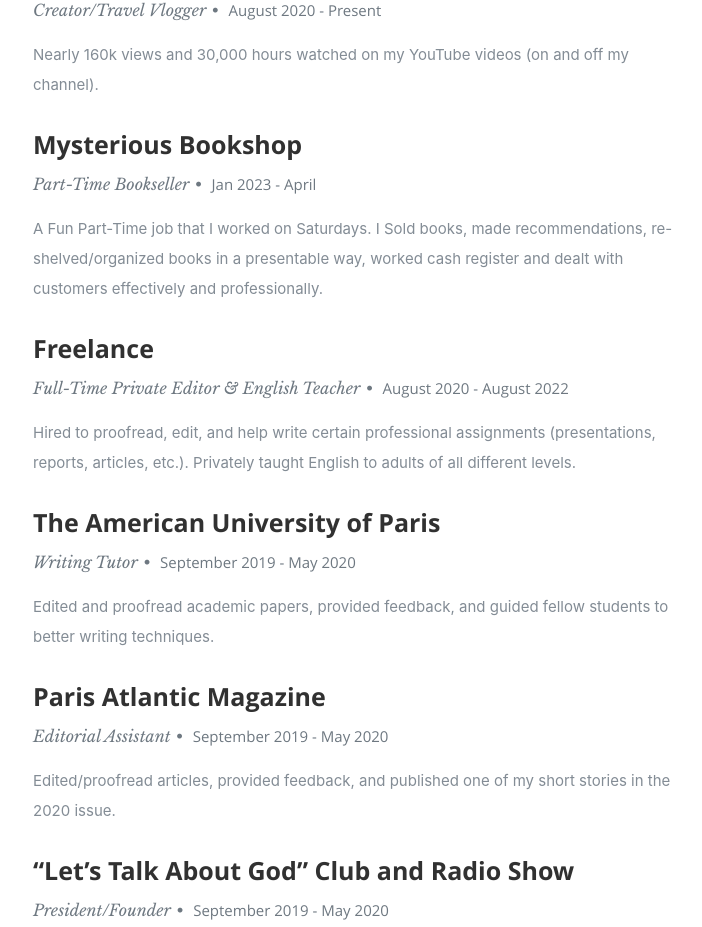
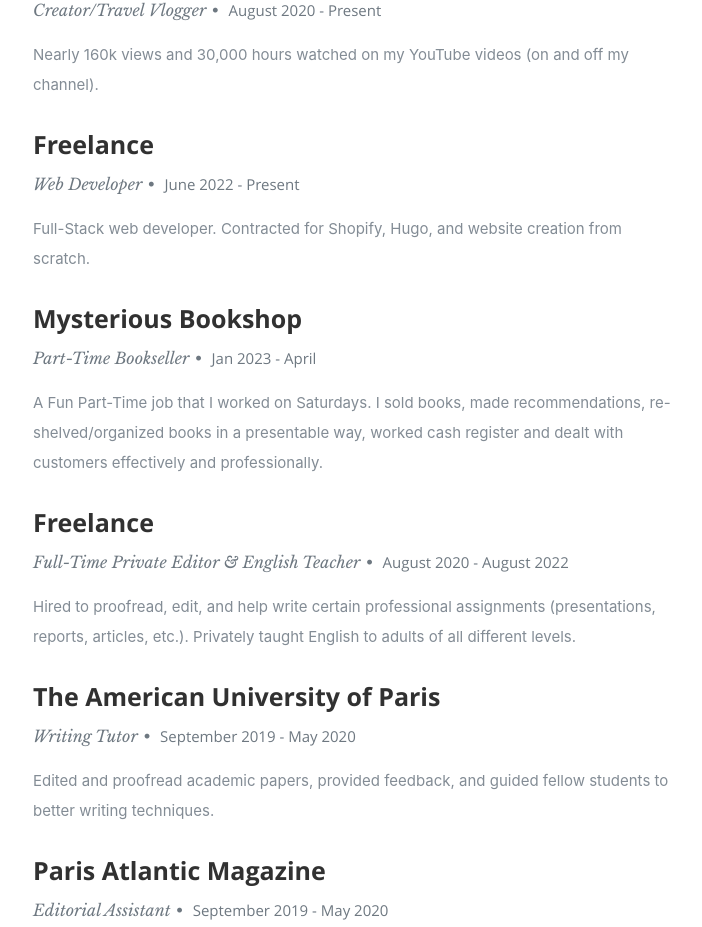
Before and after one commit to blanfried/BaerLanfriedResume, a React (Create React App) app: page / in a window 1280 px wide. Shown: the part 2243-3170 px from the top of the page, without its empty margins (372-1074 px from the left). Built offline with nearby package versions, Linux system fonts and the light colour scheme.

Commit message:
Updated Portfolio

```diff
--- a/src/resumeData.js
+++ b/src/resumeData.js
@@ -67,11 +67,18 @@
       "Achievements":"Nearly 160k views and 30,000 hours watched on my YouTube videos (on and off my channel)."
     },
     {
+      "CompanyName":"Freelance",
+      "specialization":"Web Developer",
+      "MonthOfLeaving":"June 2022 -",
+      "YearOfLeaving":"Present",
+      "Achievements":"Full-Stack web developer. Contracted for Shopify, Hugo, and website creation from scratch."
+    },
+    {
       "CompanyName":"Mysterious Bookshop",
       "specialization":"Part-Time Bookseller",
       "MonthOfLeaving":"Jan 2023 -",
       "YearOfLeaving":"April",
-      "Achievements":"A Fun Part-Time job that I worked on Saturdays. I Sold books, made recommendations, re-shelved/organized books in a presentable way, worked cash register and dealt with customers effectively and professionally."
+      "Achievements":"A Fun Part-Time job that I worked on Saturdays. I sold books, made recommendations, re-shelved/organized books in a presentable way, worked cash register and dealt with customers effectively and professionally."
     },
     {
       "CompanyName":"Freelance",
```
